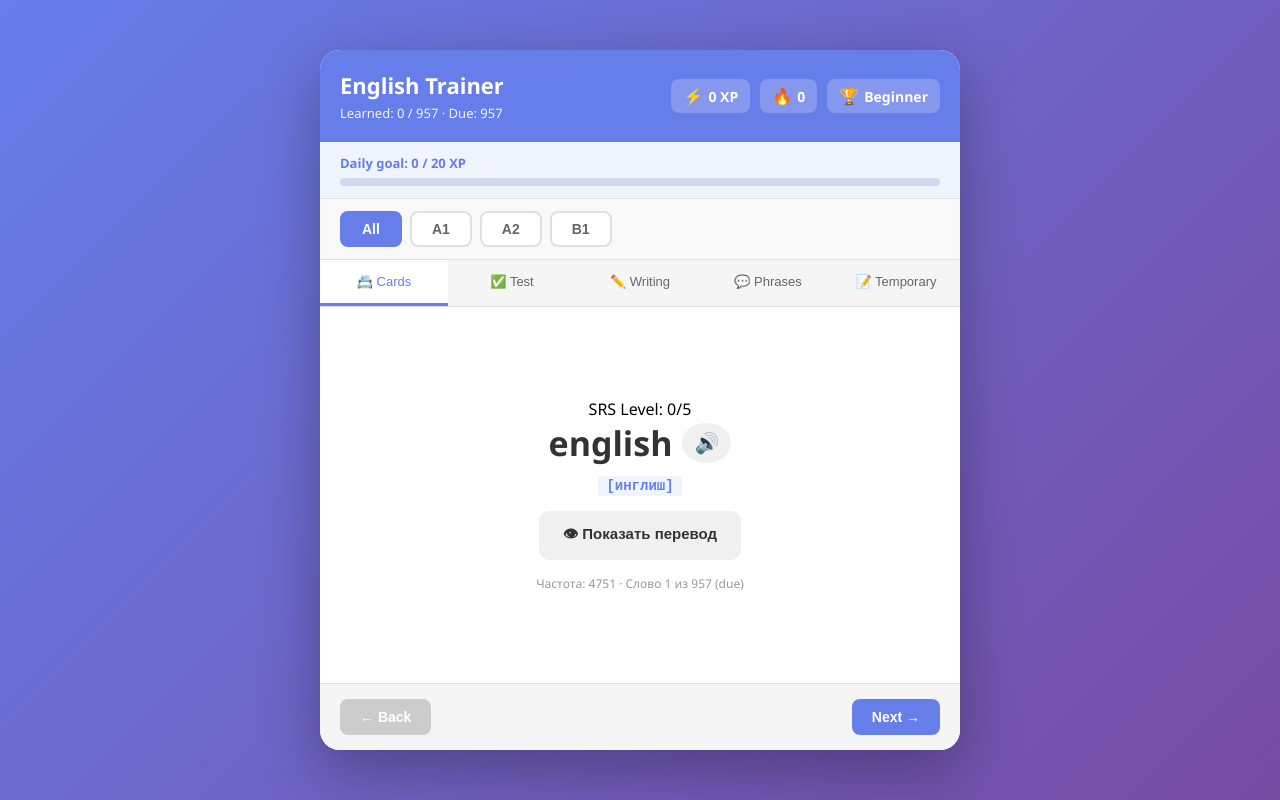
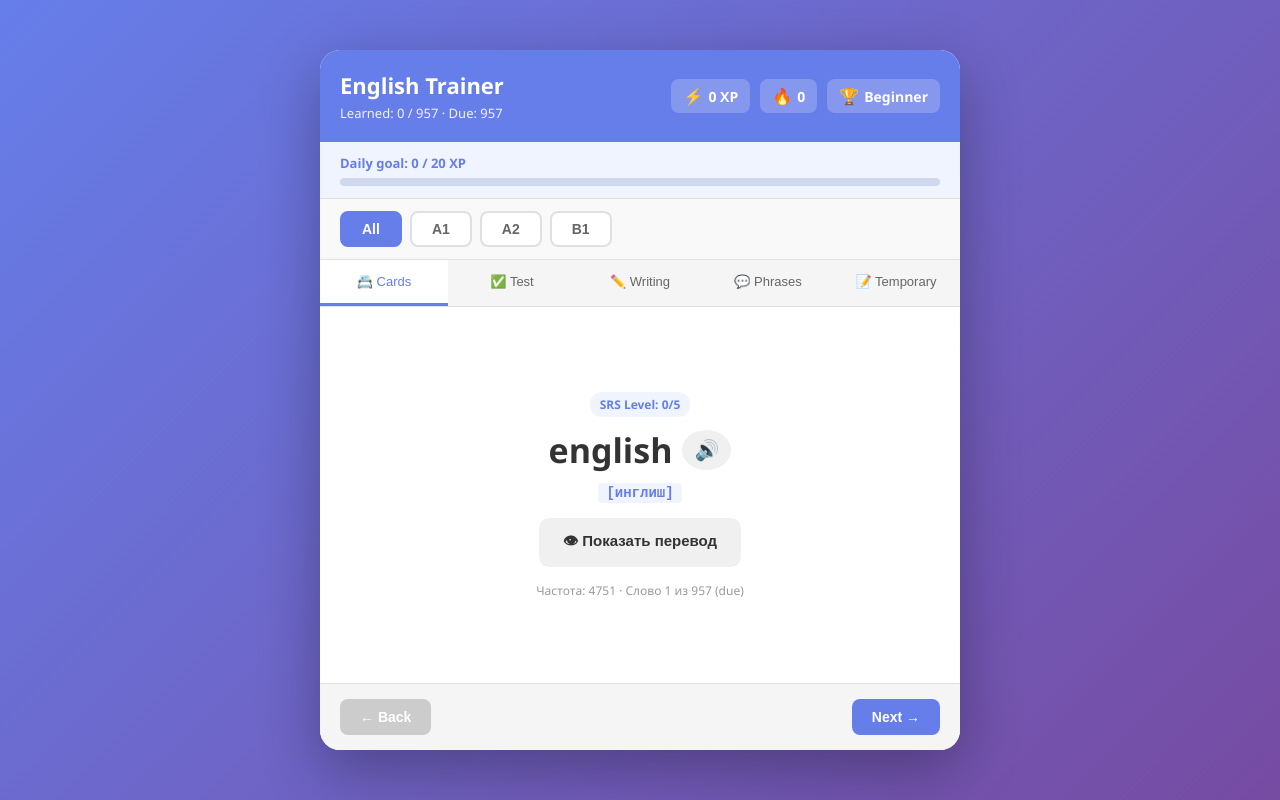
Before and after one commit to SlavaB07/english-trainer, a plain HTML site: page index.html in a window 1280 px wide. Drawn offline with Linux system fonts and the light colour scheme; no server answers.

Commit message:
Update style.css

```diff
--- a/css/style.css
+++ b/css/style.css
@@ -559,3 +559,14 @@ body {
     padding: 2px 8px;
     border-radius: 4px;
 }
+/* ===== SRS ===== */
+.card-srs {
+    font-size: 12px;
+    color: #667eea;
+    background: #f0f4ff;
+    padding: 4px 10px;
+    border-radius: 12px;
+    display: inline-block;
+    margin-bottom: 10px;
+    font-weight: 600;
+}
```
